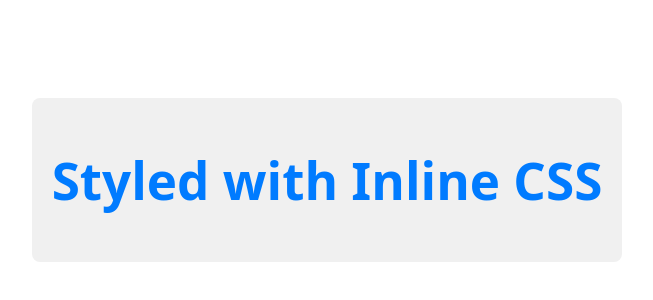
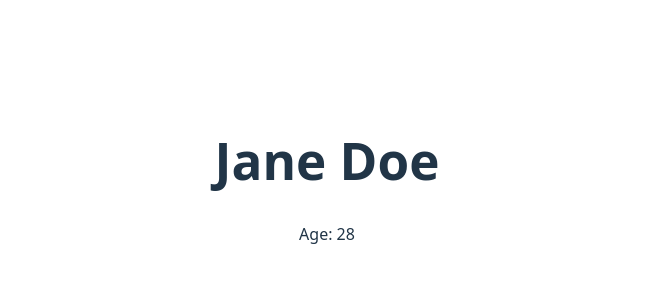
Before and after one commit to barondedios/appdev1, a React (Vite) app in the folder react-quickstart/: page / in a window 1280 px wide. Shown: the part 220-520 px from the top of the page, without its empty margins (313-966 px from the left). Built offline with nearby package versions, Linux system fonts and the light colour scheme.

Commit message:
Done displaying data

```diff
--- a/react-quickstart/src/App.jsx
+++ b/react-quickstart/src/App.jsx
@@ -3,22 +3,16 @@ import reactLogo from './assets/react.svg'
 import viteLogo from '/vite.svg'
 import './App.css'
 
-const styles = {
-  container: {
-    backgroundColor: "#f0f0f0",
-    padding: "20px",
-    borderRadius: "8px",
-    textAlign: "center"
-  },
-  heading: {
-    color: "#007bff"
-  }
-};
+function App() {
+  const user = {
+    name: "Jane Doe",
+    age: 28
+  };
 
-function App() {
   return (
-    <div style={styles.container}>
-      <h1 style={styles.heading}>Styled with Inline CSS</h1>
+    <div>
+      <h1>{user.name}</h1>
+      <p>Age: {user.age}</p>
     </div>
   );
 }
```
